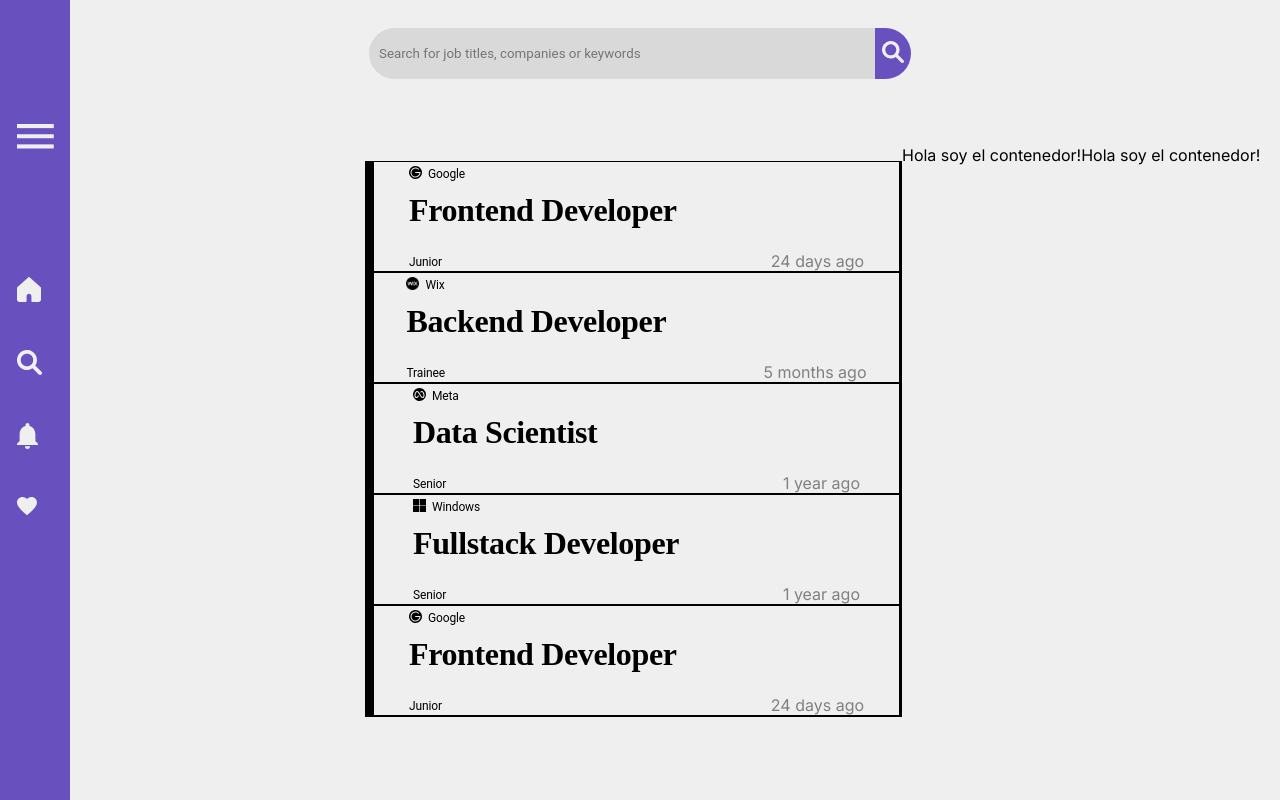
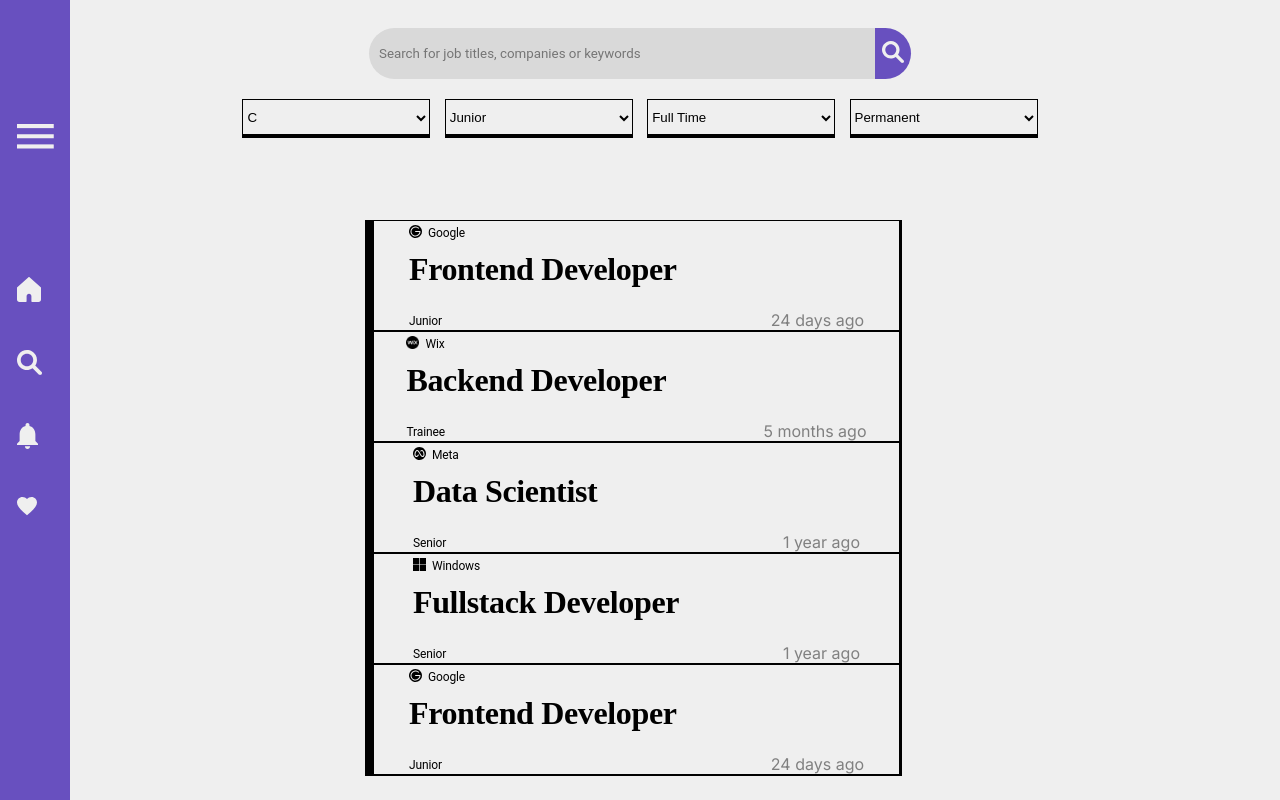
Before and after one commit to iairkap/proyecto_final, a Next.js app: page /profile/home in a window 1280 px wide. Built offline with nearby package versions, Linux system fonts and the light colour scheme.

Commit message:
christian-select

```diff
--- a/src/app/profile/home/page.jsx
+++ b/src/app/profile/home/page.jsx
@@ -5,6 +5,7 @@ import styles from "./homePage.module.css";
 import jobsTemplate from "../../../helpers/provisionalDB";
 import JobsOfferDetail from "../../../components/JobsOfferDetail/JobsOfferDetail";
 import React, { useState } from "react";
+import SelectsContainer from "../../../components/SelectContainer/SelectContainer";
 
 const jobs = jobsTemplate;
 function homePage() {
@@ -18,6 +19,8 @@ function homePage() {
   return (
     <div className={styles.globalContainer}>
       <SearchBar />
+      <br />
+      <SelectsContainer />
       <div className={styles.jobsContainer}>
         <JobsOfferCardsContainerForHome
           jobs={jobs}
--- a/src/components/JobsOfferCardsComponents/JobsOfferCardsContainer/JobsOfferCardsContainer.module.css
+++ b/src/components/JobsOfferCardsComponents/JobsOfferCardsContainer/JobsOfferCardsContainer.module.css
@@ -1,4 +1,6 @@
 .Container {
   display: flex;
+  flex-direction: column;
   margin-left: 150px;
+  gap: 10px;
 }
--- a/src/components/JobsOfferDetail/JobsOfferDetail.jsx
+++ b/src/components/JobsOfferDetail/JobsOfferDetail.jsx
@@ -17,7 +17,7 @@ const JobsOfferDetail = ({ selectedJobId }) => {
   }, [selectedJobId]);
 
   if (!job) {
-    return <div>Hola soy el contenedor!</div>;
+    return <div></div>;
   }
 
   return (
--- /dev/null
+++ b/src/components/Select/Select.jsx
@@ -0,0 +1,18 @@
+import React from "react";
+import styles from "./Select.module.css";
+
+function Select({ options, name }) {
+  return (
+    <div>
+      <select name={name} id={name} className={styles.select}>
+        {options.map((option) => (
+          <option value={option.id} key={option.id} className={styles.value}>
+            {option.name}
+          </option>
+        ))}
+      </select>
+    </div>
+  );
+}
+
+export default Select;
--- /dev/null
+++ b/src/components/Select/Select.module.css
@@ -0,0 +1,10 @@
+.select {
+  width: 188px;
+  height: 39px;
+  background-color: #efefef;
+  border: solid black;
+  border-bottom-width: 4px;
+  border-top-width: 0.5px;
+  border-left-width: 0.5px;
+  border-right-width: 0.5px;
+}
--- /dev/null
+++ b/src/components/SelectContainer/SelectContainer.jsx
@@ -0,0 +1,15 @@
+import filtersDB from "../../helpers/provisionalFiltersDB";
+import Select from "../Select/Select";
+import styles from "./SelectContainer.module.css";
+
+const SelectsContainer = () => {
+  return (
+    <div className={styles.Container}>
+      {Object.keys(filtersDB).map((key) => (
+        <Select key={key} name={key} options={filtersDB[key]} />
+      ))}
+    </div>
+  );
+};
+
+export default SelectsContainer;
--- /dev/null
+++ b/src/components/SelectContainer/SelectContainer.module.css
@@ -0,0 +1,6 @@
+.Container {
+  display: flex;
+  justify-content: space-evenly;
+  margin-left: 220px;
+  margin-right: 220px;
+}
--- /dev/null
+++ b/src/helpers/provisionalFiltersDB.jsx
@@ -0,0 +1,50 @@
+const filtersDB = {
+  programmingLanguages: [
+    { id: 1, name: "C" },
+    { id: 2, name: "C++" },
+    { id: 3, name: "C#" },
+    { id: 4, name: "Go" },
+    { id: 5, name: "Java" },
+    { id: 6, name: "JavaScript" },
+    { id: 7, name: "Kotlin" },
+    { id: 8, name: "R" },
+    { id: 9, name: "Objective-C" },
+    { id: 10, name: "PHP" },
+    { id: 11, name: "Postscript" },
+    { id: 12, name: "Python" },
+    { id: 13, name: "React" },
+    { id: 14, name: "Ruby" },
+    { id: 15, name: "Rust" },
+    { id: 16, name: "Scala" },
+    { id: 17, name: "Scheme" },
+    { id: 18, name: "SQL" },
+    { id: 19, name: "Swift" },
+    { id: 20, name: "TypeScript" },
+    { id: 21, name: "Visual Basic. NET" },
+    { id: 22, name: "Elixir" },
+    { id: 23, name: "Erlang" },
+  ],
+  level: [
+    { id: 1, name: "Junior" },
+    { id: 2, name: "Trainee" },
+    { id: 3, name: "Mid" },
+    { id: 4, name: "Senior" },
+    { id: 5, name: "Expert" },
+  ],
+  workday: [
+    { id: 1, name: "Full Time" },
+    { id: 2, name: "Part Time" },
+    { id: 3, name: "Indeterminate" },
+    { id: 4, name: "Freelance" },
+    { id: 5, name: "Internship trainee" },
+    { id: 6, name: "Temporal" },
+  ],
+  contract: [
+    { id: 1, name: "Permanent" },
+    { id: 2, name: "Temporary" },
+    { id: 3, name: "Freelance" },
+    { id: 4, name: "Internship" },
+  ],
+};
+
+export default filtersDB;
```
